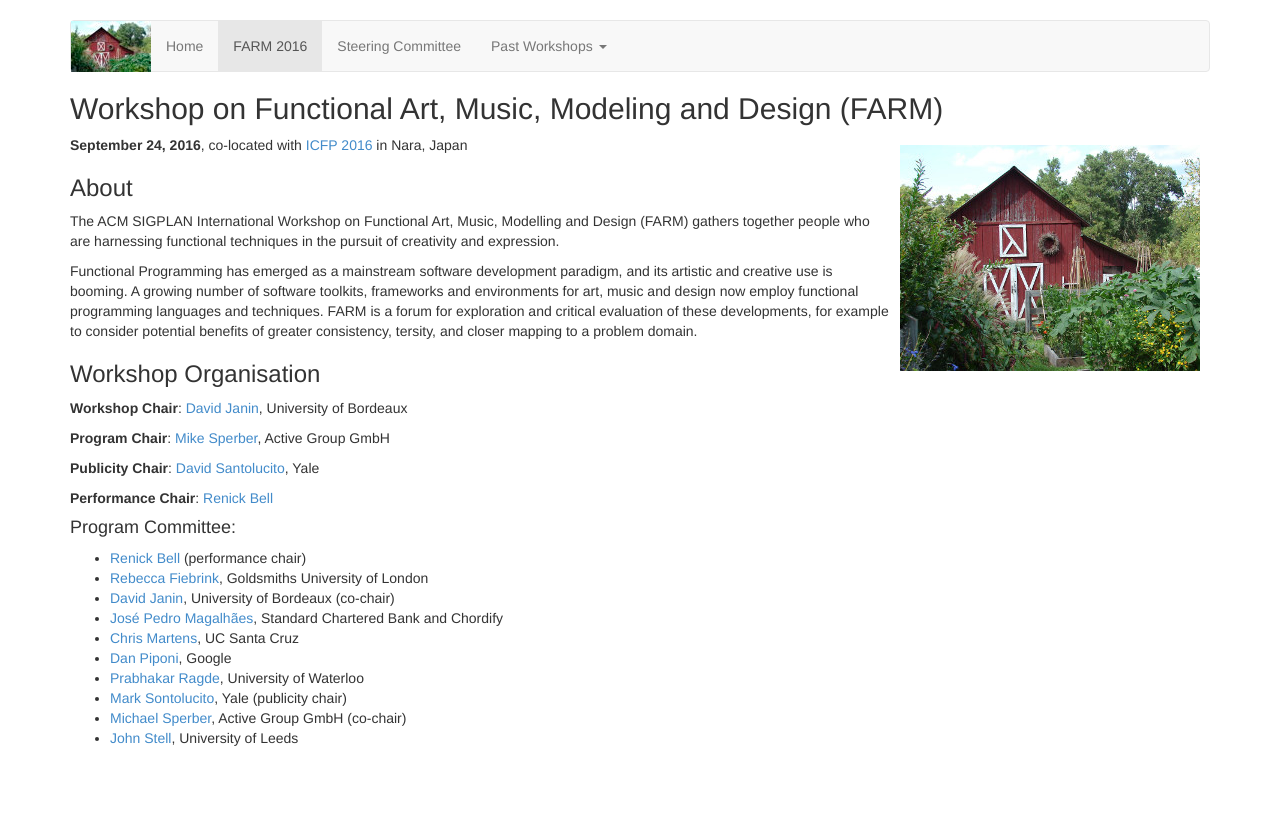
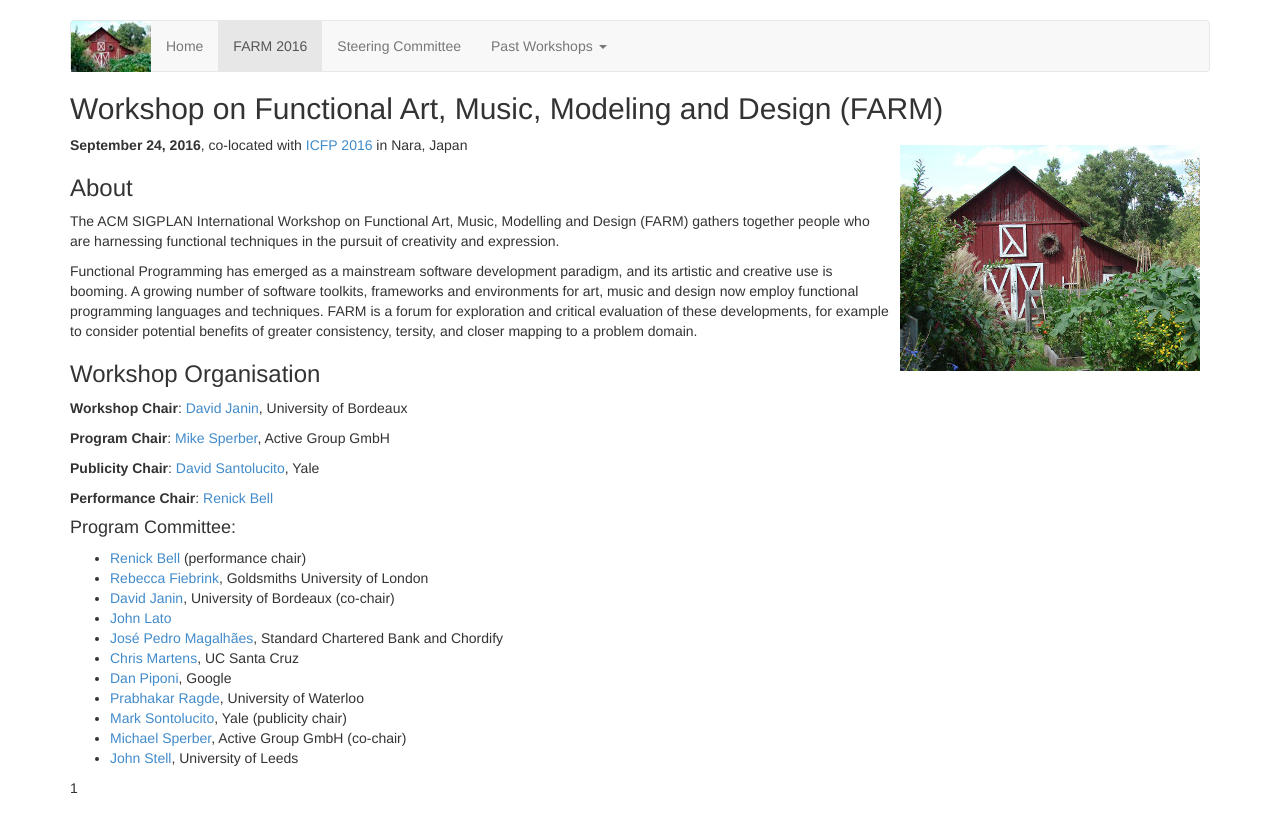
Before and after one commit to functional-art/functional-art.github.com, a Jekyll site: the page built from 2016/index.md, in a window 1280 px wide. Shown: the top 832 px of the page. Built offline with Jekyll 4.4.1, drawn with Linux system fonts in a browser that asks for light colours; nearby versions of some CDN libraries.

Commit message:
John Lato

```diff
--- a/2016/index.md
+++ b/2016/index.md
@@ -43,6 +43,7 @@
  Goldsmiths University of London
 * [David Janin](http://www.labri.fr/perso/janin/), University of
   Bordeaux (co-chair)
+* [John Lato](johnlato.blogspot.de)
 * [José Pedro Magalhães](http://dreixel.net/), Standard Chartered Bank
   and Chordify
 * [Chris Martens](http://www.cs.cmu.edu/~cmartens/), UC Santa Cruz
@@ -52,3 +53,7 @@
 * [Michael Sperber](http://www.deinprogramm.de/sperber/), Active Group
 GmbH (co-chair)
 * [John Stell](http://www.comp.leeds.ac.uk/jgs/), University of Leeds
+
+
+
+1
```
Also changed, not shown: 2016/cfp.md (+1 -0 lines).
